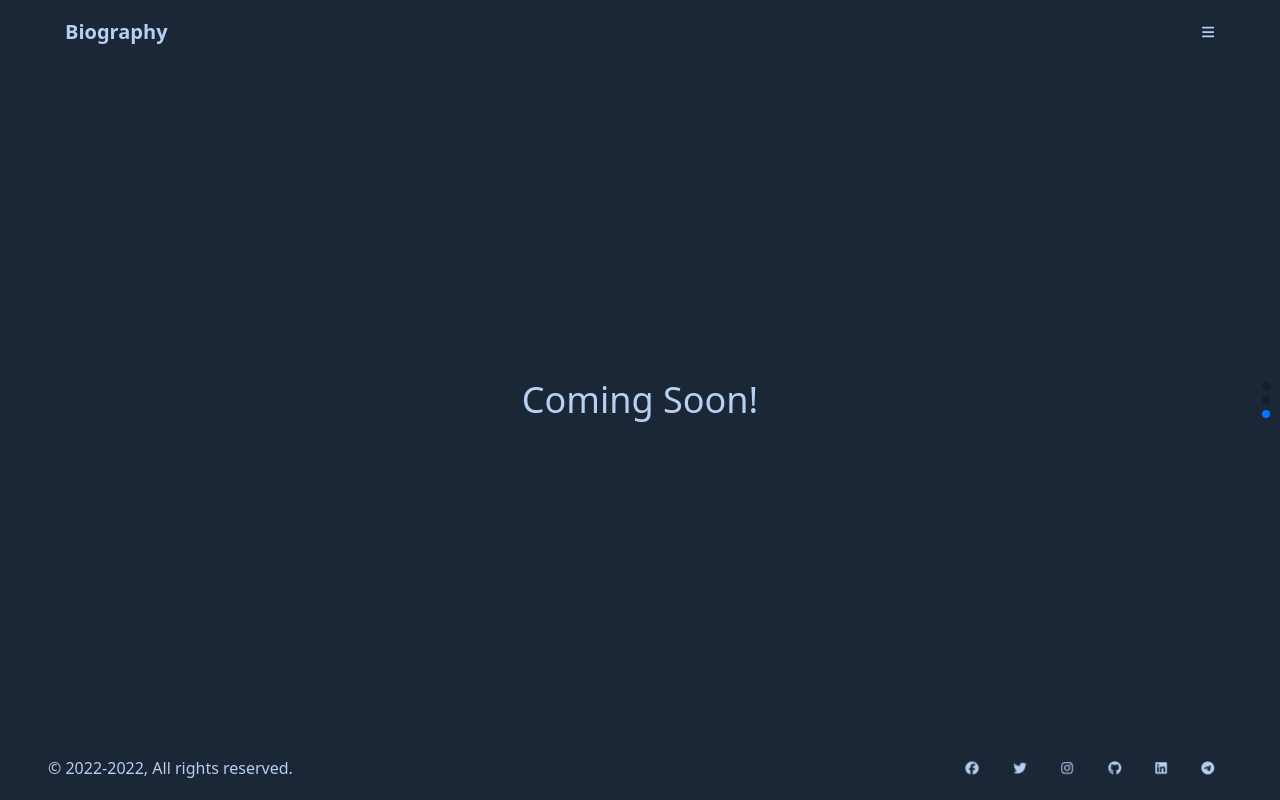
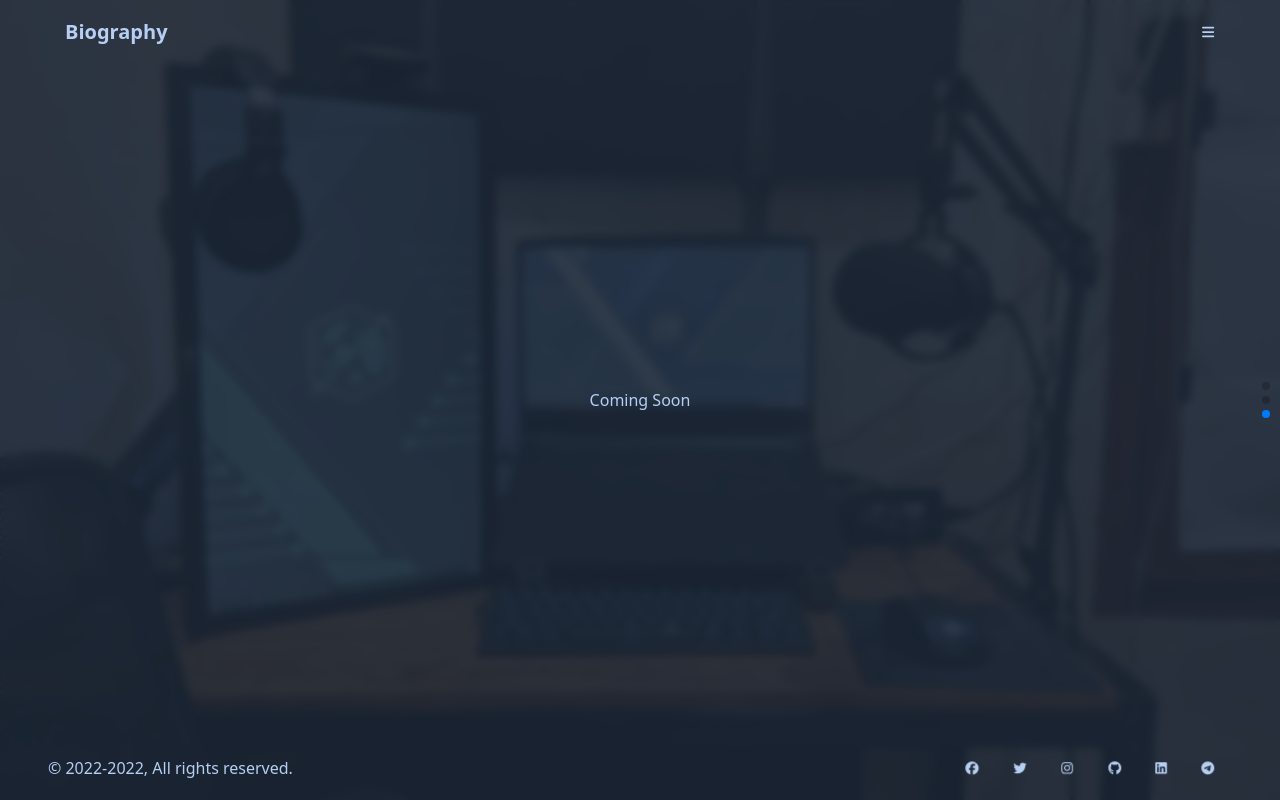
Before and after one commit to thatismunn/thatismunn.github.io, a React (Create React App) app: page / in a window 1280 px wide. Both pictures are taken after a click on the element 1266 px from the left and 414 px from the top of the page. Built offline with nearby package versions, Linux system fonts and the light colour scheme.

Commit message:
rough(porto): make checkpoint

```diff
--- a/src/Porto/Porto.tsx
+++ b/src/Porto/Porto.tsx
@@ -64,7 +64,7 @@ function Porto() {
     'Ikramullah',
     'About Me',
     'Biography',
-    'Project',
+    'Project & Experience',
     'Skills',
     'Contact'
   ]
@@ -147,9 +147,9 @@ function Porto() {
           onSlideChangeTransitionStart={whenChangePage}
           onSlideChangeTransitionEnd={afterChangePage}
         >
-          <SwiperSlide children={<HeroBanner active={page === 0} />} />
-          <SwiperSlide children={<AboutMe active={page === 1} />} />
-          <SwiperSlide children={<Biography active={page === 2} />} />
+          <SwiperSlide children={<HeroBanner active={page === 0 || isLoading} />} />
+          <SwiperSlide children={<AboutMe active={page === 1 || isLoading} />} />
+          <SwiperSlide children={<Biography active={page === 2 || isLoading} />} />
         </Swiper>
       </div>
 
--- a/src/Porto/components/Biography.tsx
+++ b/src/Porto/components/Biography.tsx
@@ -1,10 +1,12 @@
+import Background from '../img/biographyBG.webp'
+
 function Biography({active}: {active: boolean}) {
   const render = () => (
-    <>
-      <div className="flex h-screen">
-        <p className="text-4xl m-auto animate__animated animate__fadeInUp">Coming Soon!</p>
+    <div className='h-full bg-cover bg-center animate__animated animate__fadeIn animate__faster' style={{backgroundImage: `url(${Background})`}}>
+      <div className="bg-base-100/90 backdrop-blur-sm h-full flex">
+        <div className="m-auto">Coming Soon</div>
       </div>
-    </>
+    </div>
   )
 
   return (<>{active && render()}</>)
--- a/src/global.d.ts
+++ b/src/global.d.ts
@@ -2,6 +2,7 @@ declare module '*.png'
 declare module '*.jpg'
 declare module '*.jpeg'
 declare module '*.gif'
+declare module '*.webp'
 
 interface BiographySample {
   key: string,
```
Also changed, not shown: src/Porto/img/biographyBG.webp (added).
